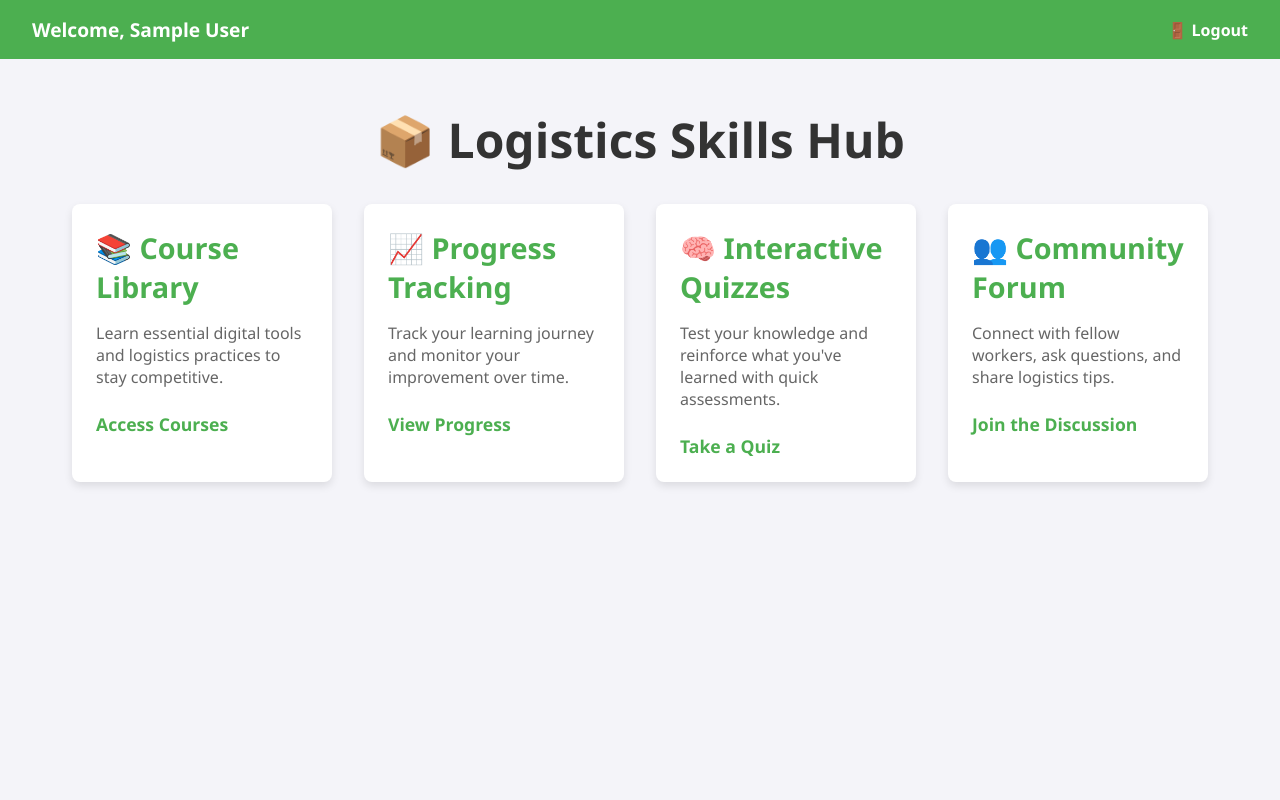
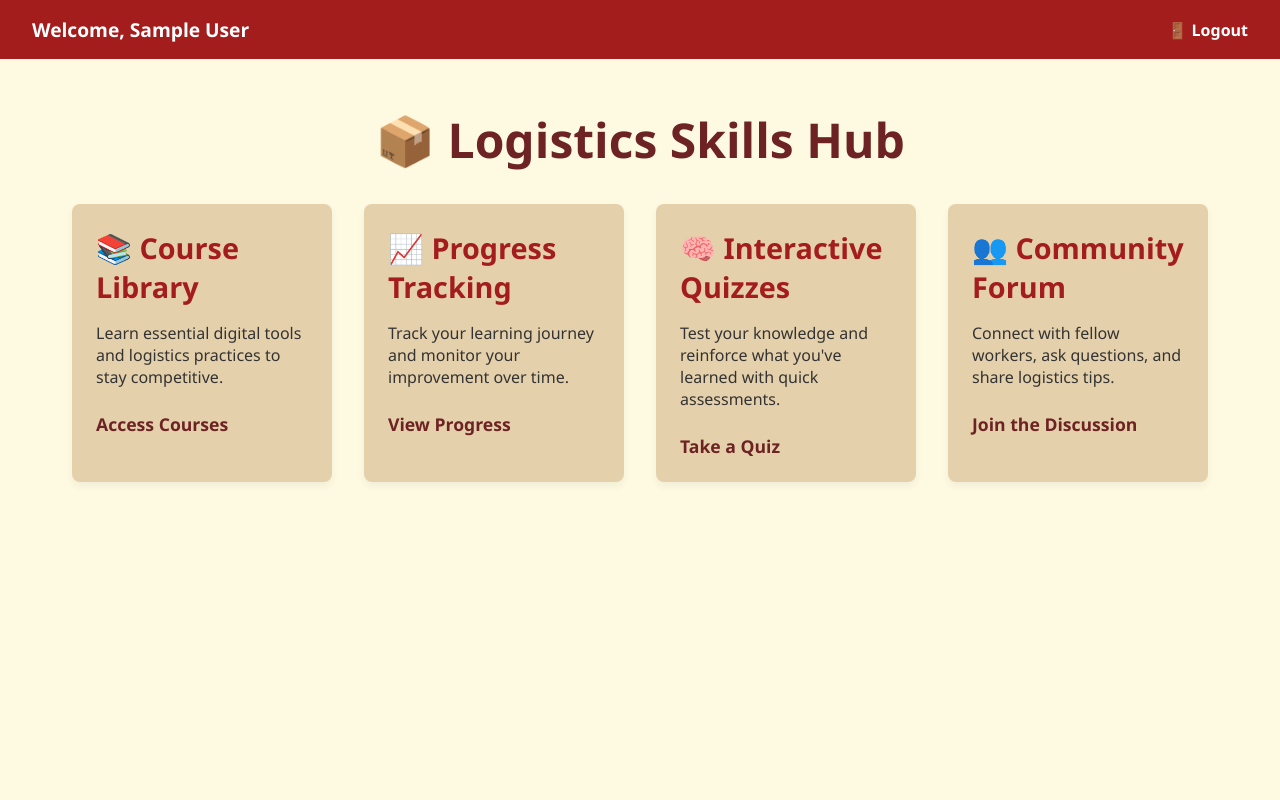
Before and after one commit to niconicsss/pa-hack-test-1, a PHP site: page /dashboard.php in a window 1280 px wide. Run offline with PHP 8.4, Linux system fonts and the light colour scheme; the visitor is signed in with stand-in values (Sample User, id 1).

Commit message:
dashboard

```diff
--- a/styles/dashboard.css
+++ b/styles/dashboard.css
@@ -8,8 +8,8 @@
 /* Body styling */
 body {
     font-family: 'Segoe UI', sans-serif;
-    background-color: #f4f4f9;
-    color: #333;
+    background-color: #FEF9E1;
+    color: #000000;
     display: flex;
     flex-direction: column;
     align-items: center;
@@ -19,7 +19,7 @@ body {
 /* Top Bar Styling */
 .logout-container {
     width: 100%;
-    background-color: #4CAF50;
+    background-color: #A31D1D;
     color: #fff;
     display: flex;
     justify-content: space-between;
@@ -41,7 +41,7 @@ body {
 }
 
 .logout-container a:hover {
-    color: #ddd;
+    color: #E5D0AC;
 }
 
 /* Main title styling */
@@ -49,7 +49,7 @@ h1 {
     text-align: center;
     font-size: 3rem;
     margin-top: 3rem;
-    color: #333;
+    color: #6D2323;
 }
 
 /* Dashboard Section Styling */
@@ -63,38 +63,38 @@ h1 {
 }
 
 section {
-    background-color: #fff;
+    background-color: #E5D0AC;
     padding: 1.5rem;
     border-radius: 8px;
-    box-shadow: 0 4px 8px rgba(0, 0, 0, 0.1);
+    box-shadow: 0 4px 8px rgba(0, 0, 0, 0.05);
     transition: transform 0.3s ease, box-shadow 0.3s ease;
 }
 
 section:hover {
     transform: translateY(-5px);
-    box-shadow: 0 6px 12px rgba(0, 0, 0, 0.15);
+    box-shadow: 0 6px 12px rgba(0, 0, 0, 0.1);
 }
 
 section h2 {
     font-size: 1.8rem;
-    color: #4CAF50;
+    color: #A31D1D;
     margin-bottom: 1rem;
 }
 
 section p {
     font-size: 1rem;
-    color: #666;
+    color: #333;
     margin-bottom: 1.5rem;
 }
 
 section a {
     font-size: 1.1rem;
-    color: #4CAF50;
+    color: #6D2323;
     text-decoration: none;
     font-weight: bold;
     transition: color 0.3s ease;
 }
 
 section a:hover {
-    color: #45a049;
+    color: #A31D1D;
 }
```
